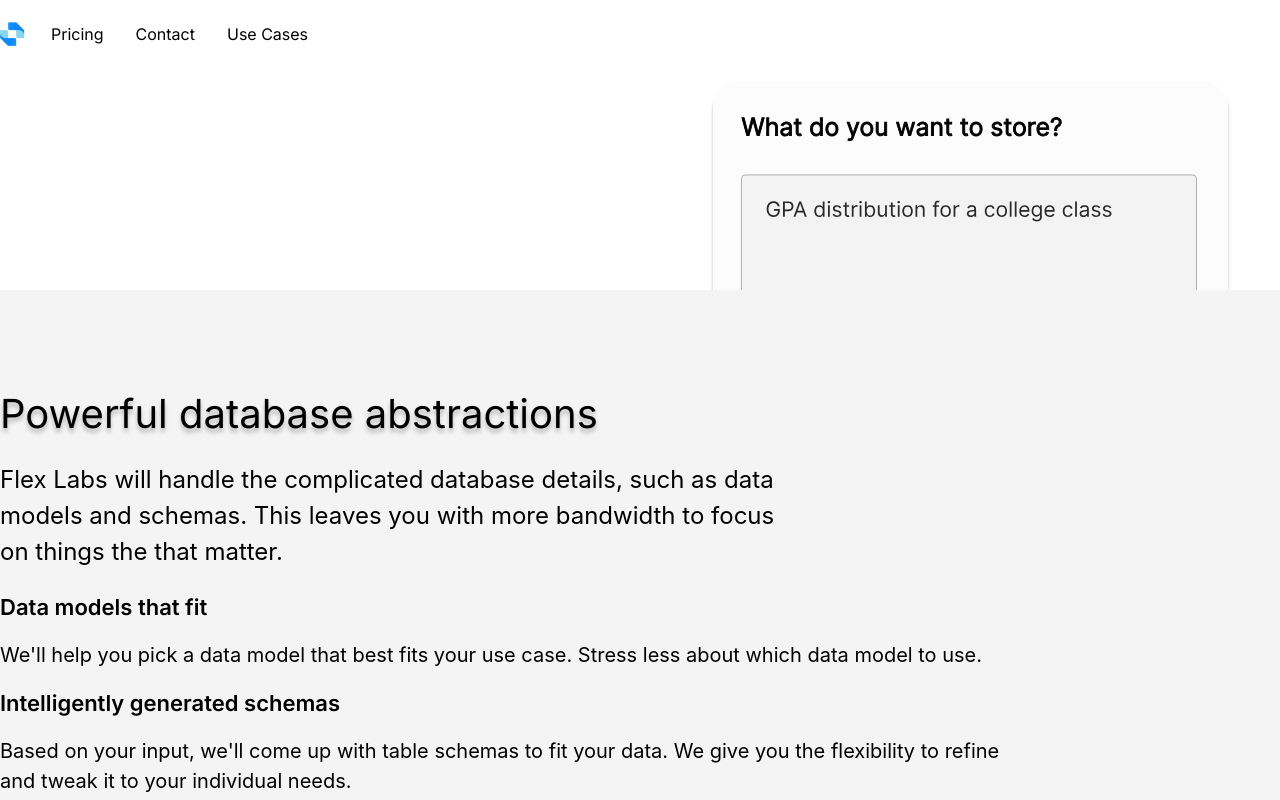
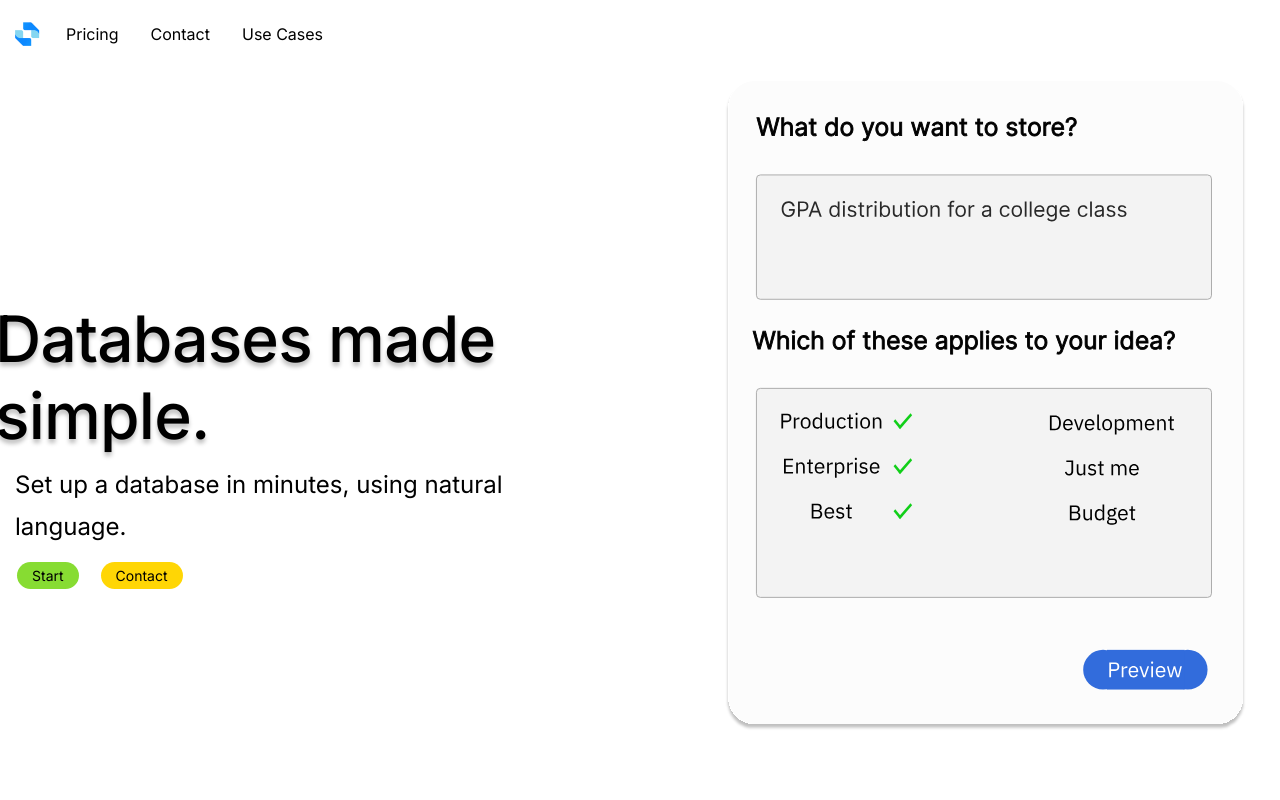
Before and after one commit to FIex-Labs/crispy-guacamole, a React (Create React App) app in the folder my-app/: page / in a window 1280 px wide. Shown: the top 800 px of the page. Built offline with nearby package versions, Linux system fonts and the light colour scheme.

Commit message:
Update index.css
Add styles

```diff
--- a/my-app/src/index.css
+++ b/my-app/src/index.css
@@ -1,6 +1,7 @@
 @import url("https://fonts.googleapis.com/css2?family=Inter:wght@100;200;300;400;500;600;700;800;900&display=swap");
 :root {
-  --section-width: 1300px;
+  --section-width: 1250px;
+  --section-height: 900px;
   --button-text: 14px;
   --section-color: #ffffff;
   --accent-color: #76b5c5;
@@ -21,16 +22,24 @@
     monospace;
 }
 
-div.subsection {
-  display: grid;
-  grid-template-columns: 333px 333px 333px;
-}
-
 .hidden {
   opacity: 0;
-  transition: all 2s;
+  transition: 3s;
+
+  transition-timing-function: ease-out;
 }
 
 .show {
   opacity: 1;
 }
+
+section {
+  background-color: var(--section-color);
+  display: flex;
+  flex-direction: column;
+  width: var(--section-width);
+  height: var(--section-height);
+  background: #ffffff;
+  margin: auto;
+  position: relative;
+}
```
